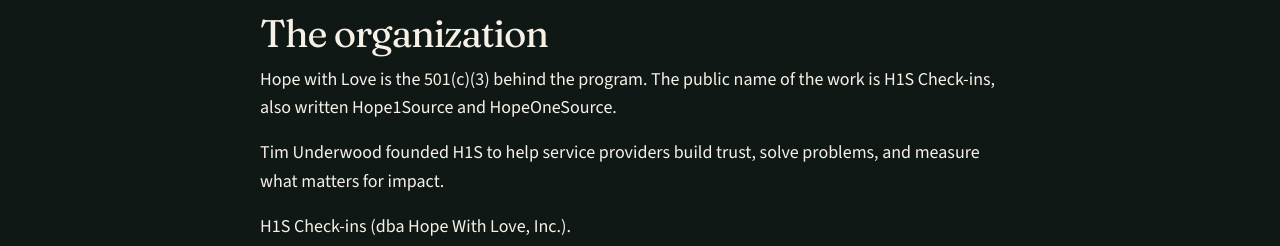
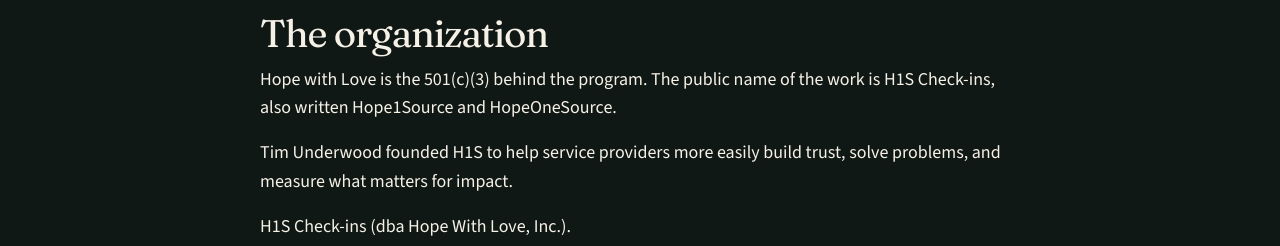
Before and after one commit to hopeonesource/hope1source.org, a React (Vite) app in the folder preview-v4/: page /about in a window 1280 px wide. Shown: the part 2180-2426 px from the top of the page. Built offline with nearby package versions, Linux system fonts and the light colour scheme.

Commit message:
Add more easily to About founder sentence

```diff
--- a/preview-v4/src/pages/About.jsx
+++ b/preview-v4/src/pages/About.jsx
@@ -148,8 +148,8 @@
               written {org.program} and {org.programLegacy}.
             </p>
             <p>
-              Tim Underwood founded H1S to help service providers build trust, solve problems, and measure what
-              matters for impact.
+              Tim Underwood founded H1S to help service providers more easily build trust, solve problems,
+              and measure what matters for impact.
             </p>
             <p>{operator}</p>
             <p>
```
Also changed, not shown: 1 other file (tests, documents, lock files or other folders).
